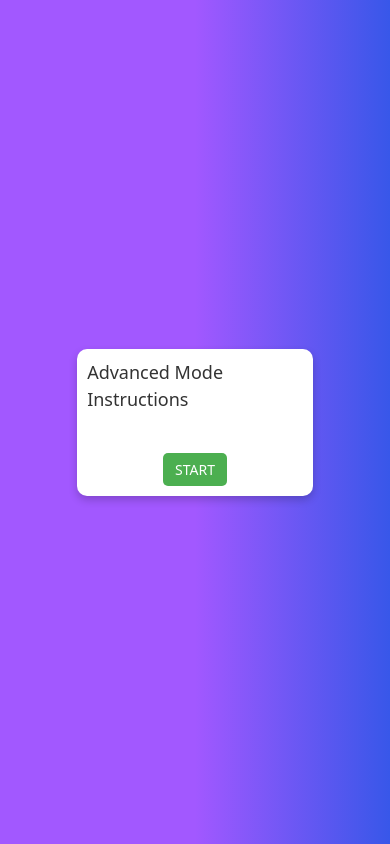
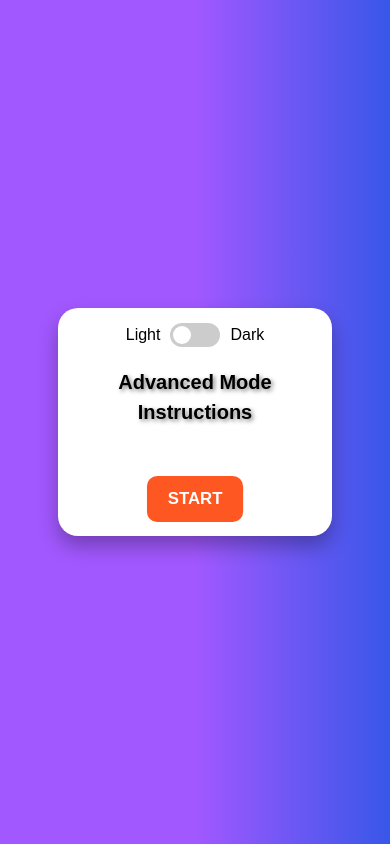
Before and after one commit to tanishqtote55/BrandScan, a React (Vite) app: page /instructions in a window 390 px wide. Built offline with nearby package versions, Linux system fonts and the light colour scheme.

Commit message:
Instruction Page CSS Changes

```diff
--- a/src/components/quiz/QuizInstructions.css
+++ b/src/components/quiz/QuizInstructions.css
@@ -1,86 +1,200 @@
+body {
+    margin: 0;
+    font-family: 'Arial', sans-serif;
+    background-color: #f0f0f0;
+    transition: background-color 0.3s, color 0.3s;
+}
+
+body.dark-mode {
+    background-color: #121212;
+    color: #ffffff;
+}
+
 .instructions-container {
     display: flex;
     flex-direction: column;
     align-items: center;
     justify-content: center;
-    padding: 20px;
-    text-align: left;
-    background-color: #ffffff;
-    border-radius: 10px;
-    box-shadow: 0 4px 8px rgba(0, 0, 0, 0.2);
-    max-width: 600px;
-    margin: 20px auto;
+    padding: 30px;
+    text-align: center;
+    background-color: var(--container-bg, #ffffff);
+    border-radius: 20px;
+    box-shadow: 0 10px 20px rgba(0, 0, 0, 0.3);
+    max-width: 700px;
+    margin: 30px auto;
+    animation: slide-in 0.5s ease-out;
 }
 
-.instructions-container h2 {
-    font-size: 24px;
-    margin-bottom: 20px;
-    color: #333;
+.instructions-container.dark {
+    --container-bg: #1e1e1e;
 }
 
-.instructions-container ul {
+.instructions-heading {
+    font-size: 28px;
+    margin-bottom: 20px;
+    font-weight: bold;
+    text-shadow: 2px 2px 4px rgba(0, 0, 0, 0.5);
+}
+
+.instructions-list {
     list-style-type: none;
     padding: 0;
+    margin-bottom: 30px;
+}
+
+.instruction-item {
+    margin: 10px 0;
+    font-size: 18px;
+    opacity: 0;
+    animation: fade-in 0.5s forwards;
+    animation-delay: calc(var(--order, 0) * 0.2s);
+}
+
+.start-button {
+    padding: 15px 30px;
+    font-size: 20px;
+    font-weight: bold;
+    color: #fff;
+    background-color: #ff5722;
+    border: none;
+    border-radius: 10px;
+    cursor: pointer;
+    transition: transform 0.2s, box-shadow 0.2s;
+}
+
+.start-button:hover {
+    transform: scale(1.05);
+    box-shadow: 0 5px 15px rgba(255, 87, 34, 0.5);
+}
+
+.pulse-button {
+    animation: pulse 1.5s infinite;
+}
+
+.toggle-container {
+    display: flex;
+    align-items: center;
+    justify-content: center;
     margin-bottom: 20px;
 }
 
-.instructions-container li {
-    margin: 10px 0;
-    font-size: 18px;
-    color: #555;
+.toggle-label {
+    font-size: 16px;
+    margin: 0 10px;
+    color: inherit;
 }
 
-.start-button {
-    padding: 10px 20px;
-    font-size: 18px;
-    background-color: #4CAF50;
-    color: white;
-    border: none;
-    border-radius: 5px;
-    cursor: pointer;
-    transition: background-color 0.3s ease;
+.toggle-switch {
+    position: relative;
+    display: inline-block;
+    width: 50px;
+    height: 24px;
 }
 
-.start-button:hover {
-    background-color: #FFA500; /* Orange color on hover */
+.toggle-switch input {
+    opacity: 0;
+    width: 0;
+    height: 0;
+}
+
+.slider {
+    position: absolute;
+    cursor: pointer;
+    top: 0;
+    left: 0;
+    right: 0;
+    bottom: 0;
+    background-color: #ccc;
+    transition: 0.4s;
+    border-radius: 24px;
+}
+
+.slider:before {
+    position: absolute;
+    content: '';
+    height: 18px;
+    width: 18px;
+    left: 3px;
+    bottom: 3px;
+    background-color: white;
+    transition: 0.4s;
+    border-radius: 50%;
+}
+
+input:checked + .slider {
+    background-color: #2196F3;
+}
+
+input:checked + .slider:before {
+    transform: translateX(26px);
+}
+
+/* Animations */
+@keyframes slide-in {
+    from {
+        transform: translateY(50px);
+        opacity: 0;
+    }
+    to {
+        transform: translateY(0);
+        opacity: 1;
+    }
+}
+
+@keyframes fade-in {
+    from {
+        opacity: 0;
+    }
+    to {
+        opacity: 1;
+    }
+}
+
+@keyframes pulse {
+    0%, 100% {
+        transform: scale(1);
+    }
+    50% {
+        transform: scale(1.1);
+    }
 }
 
 /* Responsive Design */
 @media (max-width: 768px) {
     .instructions-container {
-        padding: 15px;
+        padding: 20px;
         max-width: 90%;
     }
 
-    .instructions-container h2 {
-        font-size: 20px;
+    .instructions-heading {
+        font-size: 24px;
     }
 
-    .instructions-container li {
+    .instruction-item {
         font-size: 16px;
     }
 
     .start-button {
-        font-size: 16px;
-        padding: 8px 16px;
+        font-size: 18px;
+        padding: 12px 24px;
     }
 }
 
 @media (max-width: 480px) {
     .instructions-container {
-        padding: 10px;
+        padding: 15px;
     }
 
-    .instructions-container h2 {
-        font-size: 18px;
+    .instructions-heading {
+        font-size: 20px;
     }
 
-    .instructions-container li {
+    .instruction-item {
         font-size: 14px;
     }
 
     .start-button {
-        font-size: 14px;
-        padding: 6px 12px;
+        font-size: 16px;
+        padding: 10px 20px;
     }
 }
--- a/src/components/quiz/QuizInstructions.jsx
+++ b/src/components/quiz/QuizInstructions.jsx
@@ -1,4 +1,4 @@
-import React from 'react';
+import React, { useState } from 'react';
 import { useNavigate, useLocation } from 'react-router-dom';
 import './QuizInstructions.css';
 
@@ -6,6 +6,7 @@ const QuizInstructions = () => {
   const navigate = useNavigate();
   const location = useLocation();
   const { mode } = location.state || {};
+  const [darkMode, setDarkMode] = useState(false);
 
   const instructions = {
     beginner: [
@@ -30,15 +31,32 @@ const QuizInstructions = () => {
     navigate(`/quiz/${mode}`);
   };
 
+  const toggleDarkMode = () => {
+    setDarkMode(!darkMode);
+    document.body.classList.toggle('dark-mode', !darkMode);
+  };
+
   return (
-    <div className="instructions-container">
-      <h2>{mode === "beginner" ? "Beginner Mode Instructions" : "Advanced Mode Instructions"}</h2>
-      <ul>
+    <div className={`instructions-container ${darkMode ? 'dark' : ''}`}>
+      <div className="toggle-container">
+        <span className="toggle-label">Light</span>
+        <label className="toggle-switch">
+          <input type="checkbox" checked={darkMode} onChange={toggleDarkMode} />
+          <span className="slider"></span>
+        </label>
+        <span className="toggle-label">Dark</span>
+      </div>
+      <h2 className="instructions-heading">
+        {mode === "beginner" ? "Beginner Mode Instructions" : "Advanced Mode Instructions"}
+      </h2>
+      <ul className="instructions-list">
         {instructions[mode]?.map((instruction, index) => (
-          <li key={index}>{instruction}</li>
+          <li key={index} className="instruction-item fade-in">
+            {instruction}
+          </li>
         ))}
       </ul>
-      <button onClick={handleStartQuiz} className="start-button">START</button>
+      <button onClick={handleStartQuiz} className="start-button pulse-button">START</button>
     </div>
   );
 };
```
